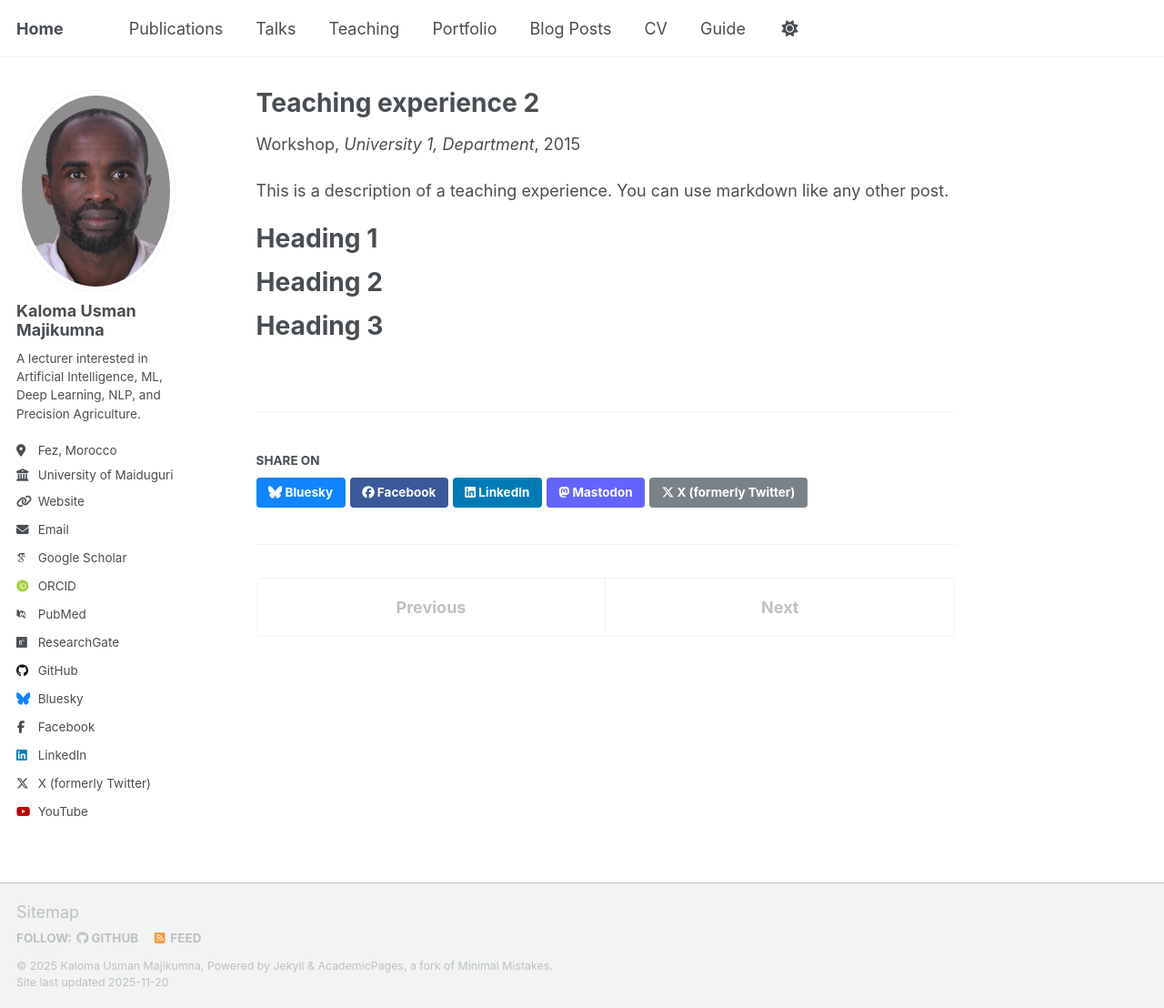
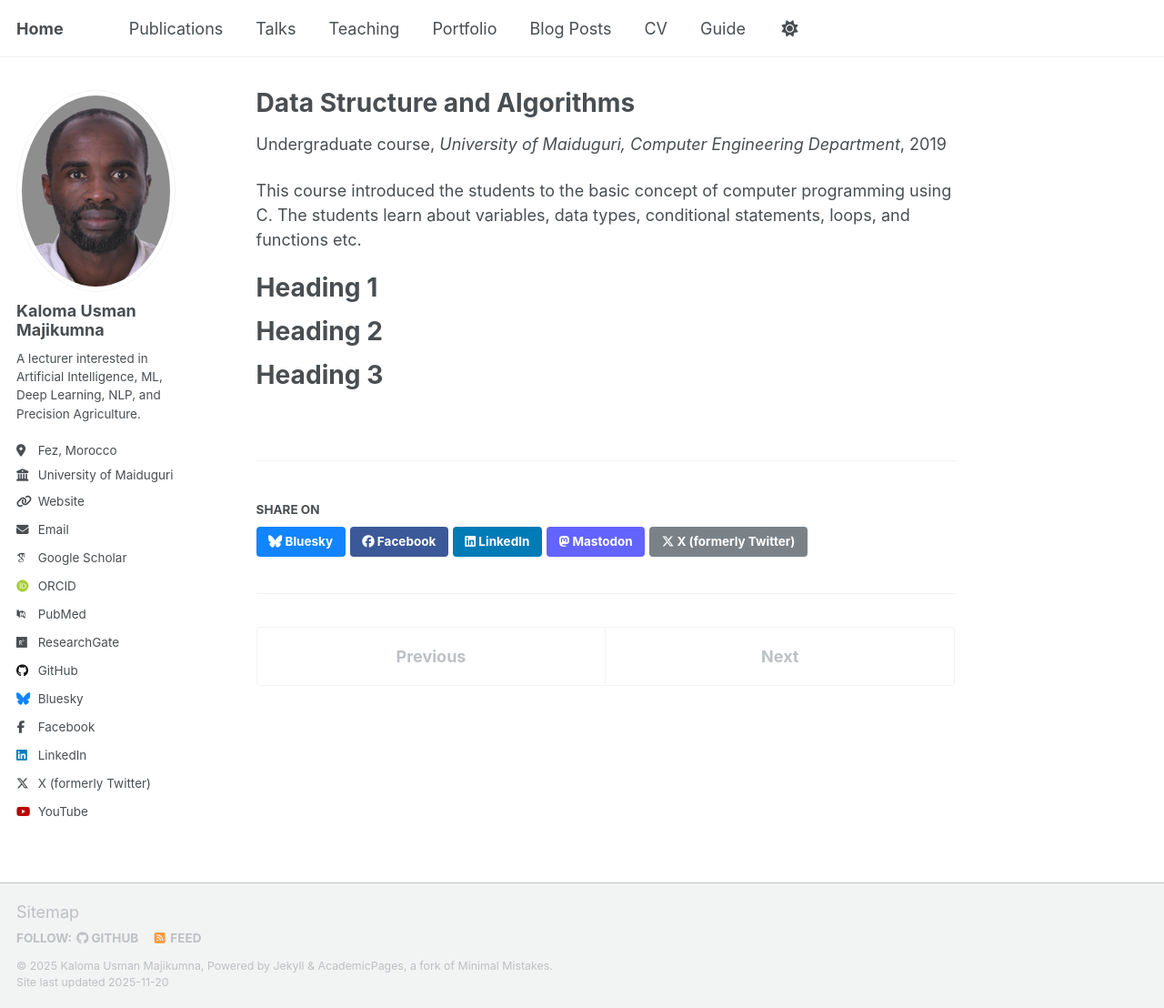
Before and after one commit to kalomausman/kalomausman.github.io, a Jekyll site: the page built from _teaching/2015-spring-teaching-2.md, in a window 1280 px wide and 1108 px high. Shown: the whole window at 91% size. Built offline with Jekyll 4.4.1, drawn with Linux system fonts in a browser that asks for light colours; some web fonts are replaced; a script that is not in the unit is left out.

Commit message:
Revise teaching experience to Data Structures course
Updated teaching experience details including title, type, venue, date, and location.

```diff
--- a/_teaching/2015-spring-teaching-2.md
+++ b/_teaching/2015-spring-teaching-2.md
@@ -1,14 +1,14 @@
 ---
-title: "Teaching experience 2"
+title: "Data Structure and Algorithms"
 collection: teaching
-type: "Workshop"
-permalink: /teaching/2015-spring-teaching-1
-venue: "University 1, Department"
-date: 2015-01-01
-location: "City, Country"
+type: "Undergraduate course"
+permalink: /teaching/2019-spring-teaching-1
+venue: "University of Maiduguri, Computer Engineering Department"
+date: 2019-09-01
+location: "Maiduguri, Nigeria"
 ---
 
-This is a description of a teaching experience. You can use markdown like any other post.
+This course introduced the students to the basic concept of computer programming using C. The students learn about variables, data types, conditional statements, loops, and functions etc.
 
 Heading 1
 ======
```
